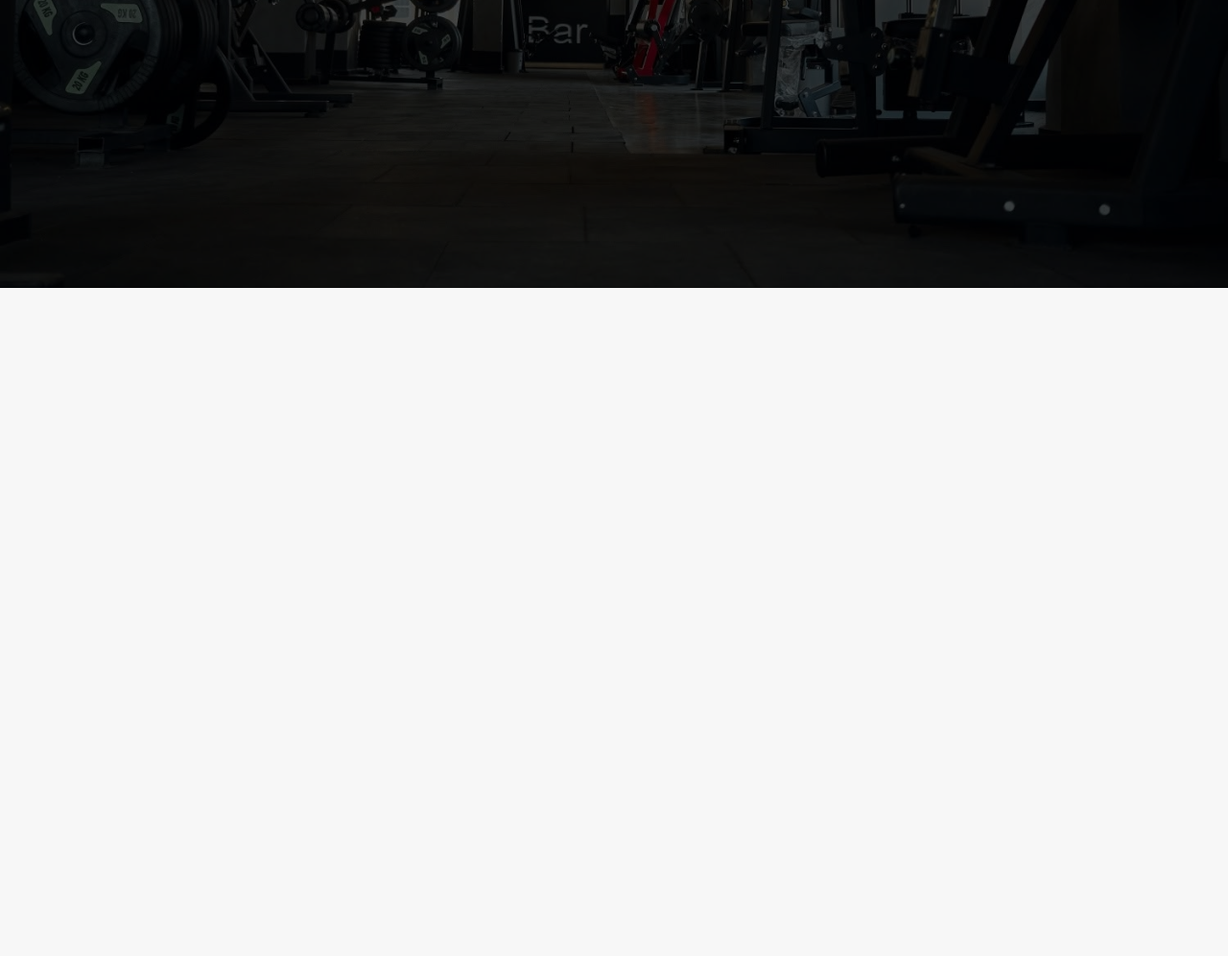
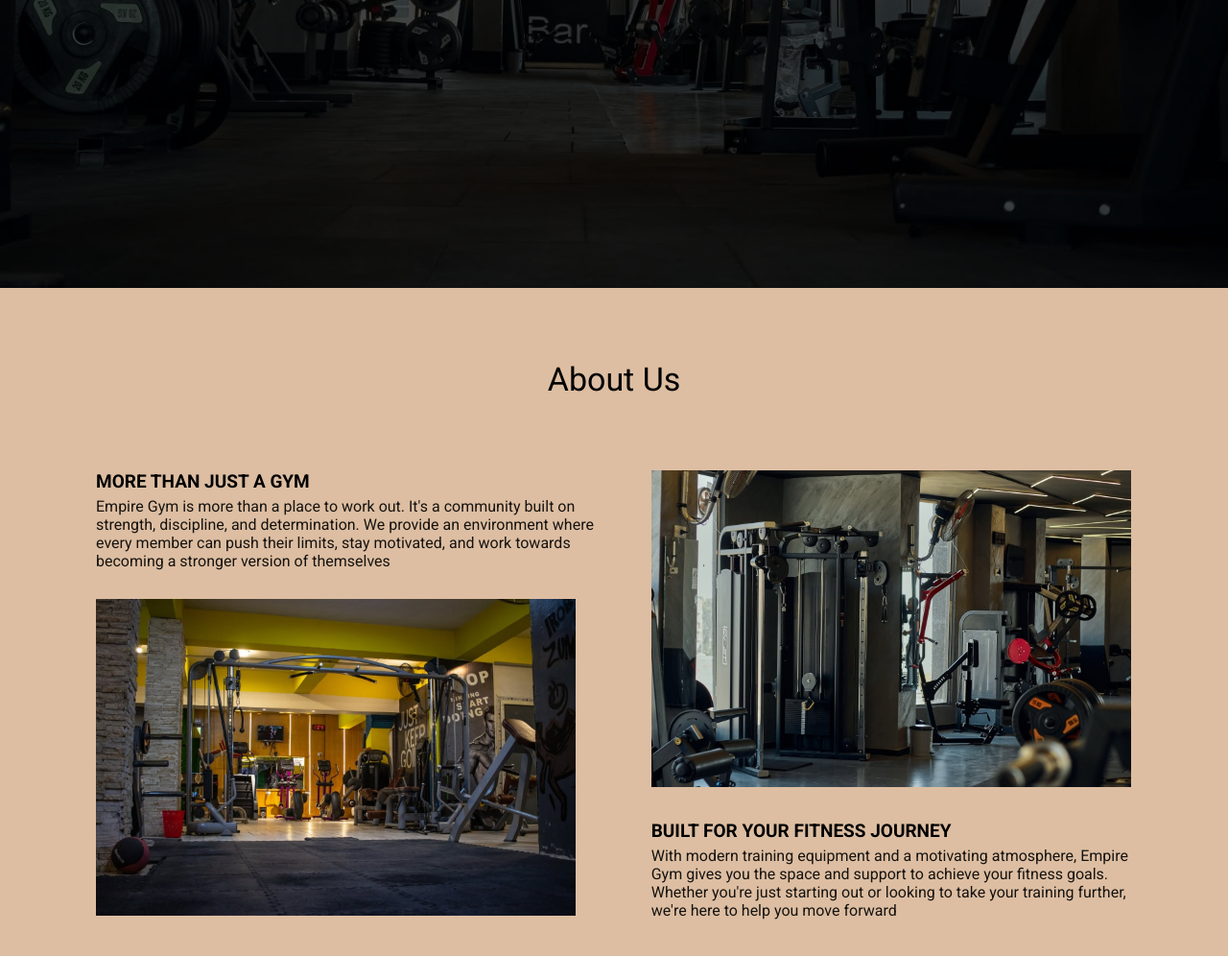
Before and after one commit to hema662/Empire-gym, a plain HTML site: page index.html in a window 1280 px wide. Shown: the part 500-1496 px from the top of the page at 96% size. Before the commit the page ends 800 px from the top, so only its background shows below. Drawn offline with Linux system fonts and the light colour scheme.

Commit message:
about(v1.0.3)

```diff
--- a/ibrahem's library/nav&res.css
+++ b/ibrahem's library/nav&res.css
@@ -2,6 +2,7 @@
     box-sizing: border-box;
     margin: 0;
     padding: 0;
+    scroll-behavior: smooth;
 }
 
 /* navbar-color */
@@ -17,31 +18,36 @@
 
 /* media start for responsive */
 @media (max-width: 767px) {
-    .home-container{
+    .home-container,
+    .about-container {
         width: 100%;
         padding: 35px;
     }
 }
 @media (min-width: 768px) {
-    .home-container{
+    .home-container,
+    .about-container {
         width: 100%;
         padding: 50px;
     }
 }
 @media (min-width: 992px) {
-    .home-container{
+    .home-container,
+    .about-container {
         width: 100%;
         padding: 75px;
     }
 }
 @media (min-width: 1200px) {
-    .home-container{
+    .home-container,
+    .about-container {
         width: 100%;
         padding: 75px 100px;
     }
 }
 @media (min-width: 1400px) {
-    .home-container{
+    .home-container,
+    .about-container {
         width: 100%;
         padding: 75px 150px;
     }
--- a/index.html
+++ b/index.html
@@ -64,7 +64,43 @@
             </div>
         </div>
 
+
+        <!-- about-section -->
+
+        <div class="about" id="about">
+            <div class="about-container">
+                <div class="text"><h2>about us</h2></div>
+
+                <div class="about-box">
+                    <div class="top">
+                        <div class="left">
+                            <h4>MORE THAN JUST A GYM</h4>
+                            <p>Empire Gym is more than a place to work out. It's a community built on strength,
+                                 discipline, and determination. We provide an environment where every member can
+                                  push their limits, stay motivated, and work towards becoming a stronger version of themselves</p>
+                        </div>
+                        <div class="right">
+                            <img src="images/about1.jpg" alt="image">
+                        </div>
+                    </div>
+
+                    <div class="bottom">
+                        <div class="left">
+                            <img src="images/about2.jpg" alt="image">
+                        </div>
+                        <div class="right">
+                            <h4>BUILT FOR YOUR FITNESS JOURNEY</h4>
+                            <p>With modern training equipment and a motivating atmosphere, Empire Gym gives you the space
+                                 and support to achieve your fitness goals. Whether you're just starting out or looking
+                                  to take your training further, we're here to help you move forward</p>
+                        </div>
+                    </div>
+                </div>
+            </div>
+        </div>
+
+
+
     </div>
-
 </body>
 </html>
--- a/master.css
+++ b/master.css
@@ -1,6 +1,7 @@
 html {
     font-family: "Roboto", sans-serif;
     background-color: var(--background-color);
+    color: var(--second-font-color);
 }
 :root {
     --background-color: #f7f7f7;
@@ -8,6 +9,7 @@ html {
     --primary-color: #0f1e29;
     --glass-color: #90909026;
     --font-color: #fff;
+    --second-font-color: black;
     --transition: 0.3s all ease;
     --box-shadow: 0 3px 10px 4px rgb(100, 100, 100);
     --border-radius: 7px;
@@ -105,7 +107,7 @@ html {
         justify-content: center;
     }
     .home-container .home-box .buttons a {
-        width: 250px;
+        width: 230px;
         padding-left: 30px;
     }
 }
@@ -114,3 +116,103 @@ html {
         width: 850px;
     }
 }
+
+
+/* about-section */
+
+
+.about {
+    background-color: var(--main-color);
+    color: var(--second-font-color);
+}
+.about-container .text {
+    margin-bottom: 75px;
+}
+.about-container h2 {
+    text-align: center;
+    text-transform: capitalize;
+    font-size: 34px;
+    font-weight: 400;
+}
+.about-container .about-box {
+    display: flex;
+    justify-content: center;
+    align-items: center;
+    gap: 50px;
+}
+.about-container .about-box .top,
+.about-container .about-box .bottom {
+    display: flex;
+    flex-direction: column;
+    align-items: baseline;
+    justify-content: center;
+    gap: 30px;
+}
+.about-container .about-box .top h4,
+.about-container .about-box .bottom h4 {
+    padding-bottom: 5px;
+    font-size: 19px;
+}
+.about-container .about-box .top p,
+.about-container .about-box .bottom p {
+    opacity: 0.9;
+}
+.about-container .about-box img {
+    width: 500px;
+    height: 330px;
+}
+
+@media (max-width: 450px) {
+    .about-container .about-box {
+        flex-direction: column;
+        align-items: center;
+    }
+    .about-container .about-box .top,
+    .about-container .about-box .bottom {
+        align-items: center;
+        text-align: center;
+    }
+    .about-container .about-box .bottom {
+        flex-direction: column-reverse;
+    }
+    .about-container .about-box img {
+        width: 280px;
+        height: auto;
+    }
+}
+@media (min-width: 451px) and (max-width: 767px) {
+    .about-container .about-box {
+        flex-direction: column;
+        align-items: center;
+    }
+    .about-container .about-box .top,
+    .about-container .about-box .bottom {
+        align-items: center;
+        text-align: center;
+    }
+    .about-container .about-box .bottom {
+        flex-direction: column-reverse;
+    }
+    .about-container .about-box img {
+        max-width: 350px;
+        width: auto;
+    }
+}
+@media (min-width: 768px) and (max-width: 991px) {
+    .about-container .about-box img {
+        width: 330px;
+        height: auto;
+    }
+}
+@media (min-width: 992px) and (max-width: 1199px) {
+    .about-container .about-box img {
+        width: 430px;
+        height: auto;
+    }
+}
+@media (min-width: 1400px) {
+    .about-container .about-box img {
+        width: 550px;
+        height: auto;
+    }
+}
```
Also changed, not shown: images/about1.jpg (added), images/about2.jpg (added).
